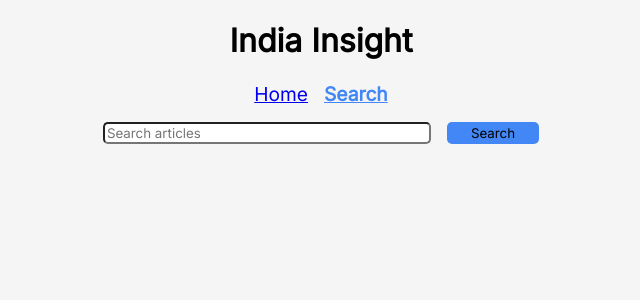
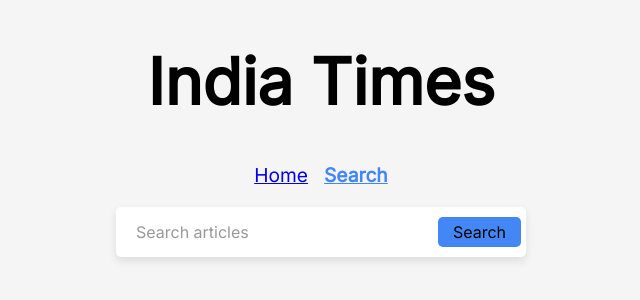
Before and after one commit to AbiScripter/News-React, a React (Create React App) app: page /search in a window 1280 px wide. Shown: the top 300 px of the page, without its empty margins (319-959 px from the left). Built offline with nearby package versions, Linux system fonts and the light colour scheme.

Commit message:
changed api key

```diff
--- a/src/App.css
+++ b/src/App.css
@@ -10,6 +10,10 @@ body {
 body,
 * {
   font-family: "Inter", sans-serif;
+}
+
+.app-title {
+  font-size: 4rem;
 }
 
 button {
@@ -26,6 +30,14 @@ button {
   margin-top: 2rem;
 }
 
+.load-more-btn {
+  width: 20rem;
+}
+
+.load-more-btn:hover {
+  color: var(--primary);
+}
+
 /* for mobile devices */
 @media (width<450px) {
   .articles-wrapper {
--- a/src/Components/Article.css
+++ b/src/Components/Article.css
@@ -14,6 +14,7 @@
   padding: 20px;
   border-radius: 8px;
   color: white;
+  box-shadow: 0 4px 8px rgba(0, 0, 0, 0.2);
 }
 
 .article-overlay {
@@ -46,5 +47,5 @@
 }
 
 .article-content a:hover {
-  color: #ddd;
+  color: var(--accent);
 }
--- a/src/Components/Loader.css
+++ b/src/Components/Loader.css
@@ -8,7 +8,7 @@
   width: 32px;
   height: 32px;
   color: #e5e7eb;
-  fill: #2563eb;
+  fill: var(--accent);
   animation: spin 1s linear infinite;
 }
 
--- a/src/pages/HomePage.css
+++ b/src/pages/HomePage.css
@@ -1,3 +1,7 @@
+.homepage-wrapper {
+  box-shadow: 0 4px 8px rgba(0, 0, 0, 0.1);
+}
+
 .categories-wrapper {
   display: flex;
   align-items: center;
@@ -12,8 +16,9 @@
   border-radius: 5px;
 }
 
-.category-active {
-  background: var(--accent);
+.category-active,
+.category:hover {
+  background-color: var(--accent);
 }
 
 /* for tab and mobile devices */
--- a/src/pages/HomePage.js
+++ b/src/pages/HomePage.js
@@ -12,8 +12,7 @@ import {
 import Article from "../Components/Article";
 
 //API KEYS
-// const API_KEY = "pub_44179f13e7f1d11c54f74ef34d7f2b17b6165";
-const API_KEY = "pub_4690986b89ff2a420d5fc6f766b67a1ba6703";
+const API_KEY = "pub_44179f13e7f1d11c54f74ef34d7f2b17b6165";
 
 const HomePage = () => {
   const categoryArticles = useSelector(
@@ -101,7 +100,7 @@ const HomePage = () => {
         ))}
       </div>
       <div className="load-more-wrapper">
-        <button className="load more" onClick={handleNext}>
+        <button className="load-more-btn" onClick={handleNext}>
           Load More
         </button>
       </div>
--- a/src/pages/Layout.js
+++ b/src/pages/Layout.js
@@ -6,7 +6,7 @@ import "./Layout.css";
 const Layout = () => {
   return (
     <div>
-      <h1>India Insight</h1>
+      <h1 className="app-title">India Times</h1>
       <Navbar />
       <Outlet />
     </div>
--- a/src/pages/SearchPage.css
+++ b/src/pages/SearchPage.css
@@ -1,4 +1,4 @@
-.search-wrapper {
+/* .search-wrapper {
   display: flex;
   justify-content: center;
   margin: 1rem 0rem;
@@ -8,4 +8,56 @@
     margin-right: 1rem;
     border-radius: 5px;
   }
+} */
+
+.search-wrapper {
+  display: flex;
+  justify-content: center;
+  align-items: center;
+  background-color: #fff;
+  padding: 5px;
+  border-radius: 5px;
+  box-shadow: 0 4px 8px rgba(0, 0, 0, 0.1);
+  max-width: 400px;
+  margin: 20px auto;
+  transition: box-shadow 0.3s ease;
 }
+
+.search-wrapper:hover {
+  box-shadow: 0 6px 12px rgba(0, 0, 0, 0.2);
+}
+
+.search-wrapper input {
+  border: none;
+  outline: none;
+  padding: 10px 15px;
+  border-radius: 5px;
+  font-size: 16px;
+  flex: 1;
+  transition: width 0.4s ease-in-out;
+}
+
+.search-wrapper input:focus {
+  width: 300px;
+}
+
+.search-wrapper input::placeholder {
+  color: #999;
+}
+
+.search-wrapper button {
+  background-color: var(--accent);
+  border: none;
+  color: black;
+  border-radius: 5px;
+  padding: 5px 15px;
+  margin-left: 10px;
+  cursor: pointer;
+  font-size: 16px;
+  transition: background-color 0.3s ease;
+}
+
+.search-wrapper button:hover {
+  color: var(--primary);
+  /* background-color: var(--accent); */
+}
--- a/src/pages/SearchPage.js
+++ b/src/pages/SearchPage.js
@@ -13,8 +13,7 @@ import { addToLiked } from "../Slices/LikesSlice";
 import Loader from "../Components/Loader";
 import Article from "../Components/Article";
 
-// const API_KEY = "pub_44179f13e7f1d11c54f74ef34d7f2b17b6165";
-const API_KEY = "pub_4690986b89ff2a420d5fc6f766b67a1ba6703";
+const API_KEY = "pub_44179f13e7f1d11c54f74ef34d7f2b17b6165";
 
 const SearchPage = () => {
   const queryRef = useRef();
@@ -105,7 +104,7 @@ const SearchPage = () => {
 
       <div className="load-more-wrapper">
         {searchArticles.length > 0 && (
-          <button className="load more" onClick={getNextPageResults}>
+          <button className="load-more-btn" onClick={getNextPageResults}>
             Load More
           </button>
         )}
```
